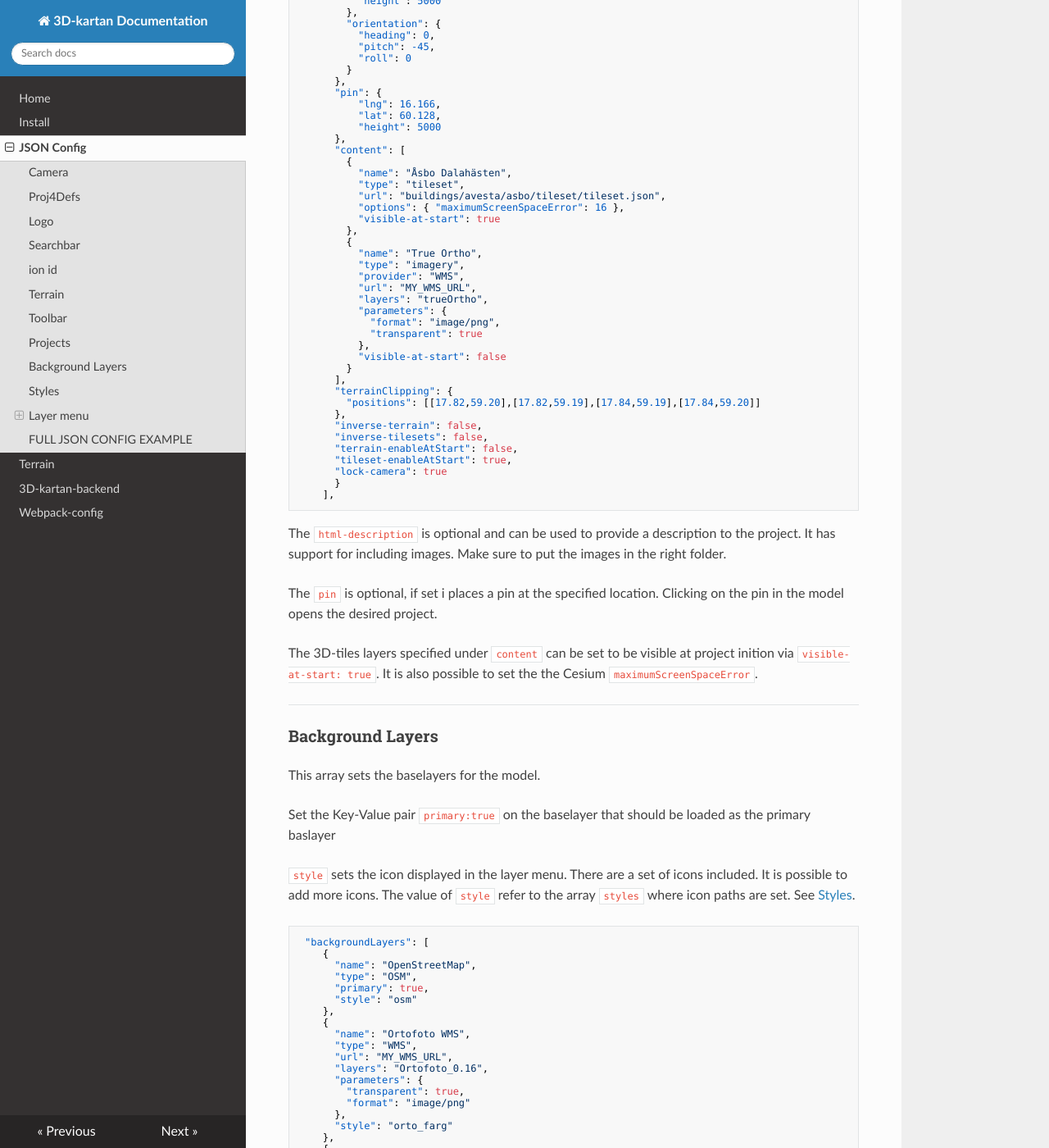
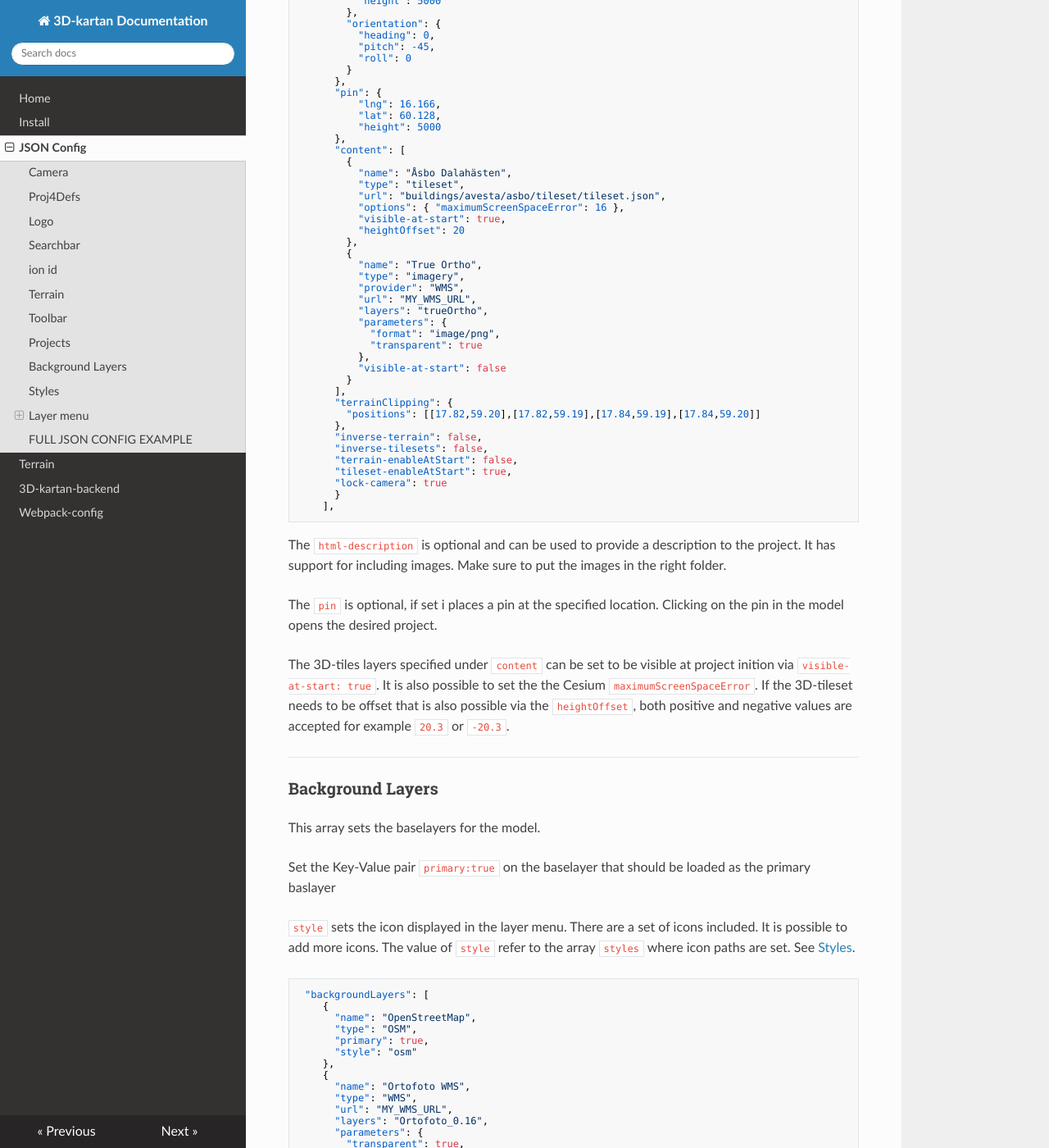
Before and after one commit to 3D-kartan/3D-kartan-documentation, an MkDocs documentation site: the page built from docs/json.md, in a window 1280 px wide and 1400 px high, scrolled down 8817 px. Shown: the whole window at 82% size. Built offline with MkDocs 1.6.1, drawn with Linux system fonts in a browser that asks for light colours; nearby versions of some CDN libraries.

Commit message:
Updated json config

```diff
--- a/docs/json.md
+++ b/docs/json.md
@@ -481,7 +481,8 @@ Here is an example of a configuerd project:
           "type": "tileset",
           "url": "buildings/avesta/asbo/tileset/tileset.json",
           "options": { "maximumScreenSpaceError": 16 },
-          "visible-at-start": true
+          "visible-at-start": true,
+          "heightOffset": 20
         },
         {
           "name": "True Ortho",
@@ -512,7 +513,7 @@ The `html-description` is optional and can be used to provide a description to t
 
 The `pin` is optional, if set i places a pin at the specified location. Clicking on the pin in the model opens the desired project.
 
-The 3D-tiles layers specified under `content` can be set to be visible at project inition via `visible-at-start: true`. It is also possible to set the the Cesium `maximumScreenSpaceError`.
+The 3D-tiles layers specified under `content` can be set to be visible at project inition via `visible-at-start: true`. It is also possible to set the the Cesium `maximumScreenSpaceError`. If the 3D-tileset needs to be offset that is also possible via the `heightOffset`, both positive and negative values are accepted for example `20.3` or `-20.3`.
 
 
 ---
```
